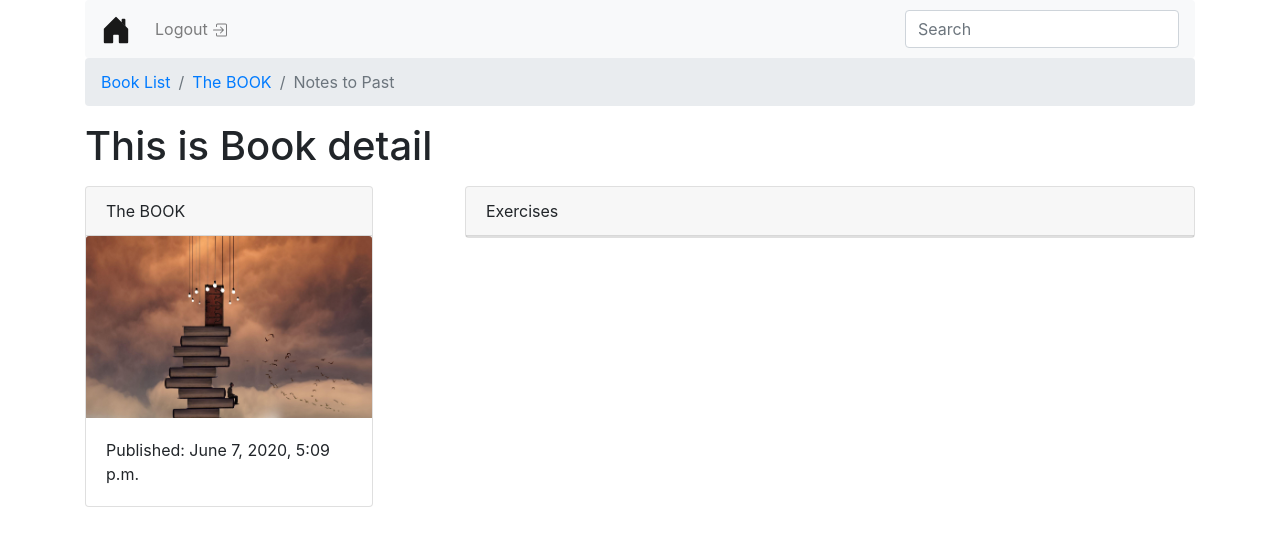
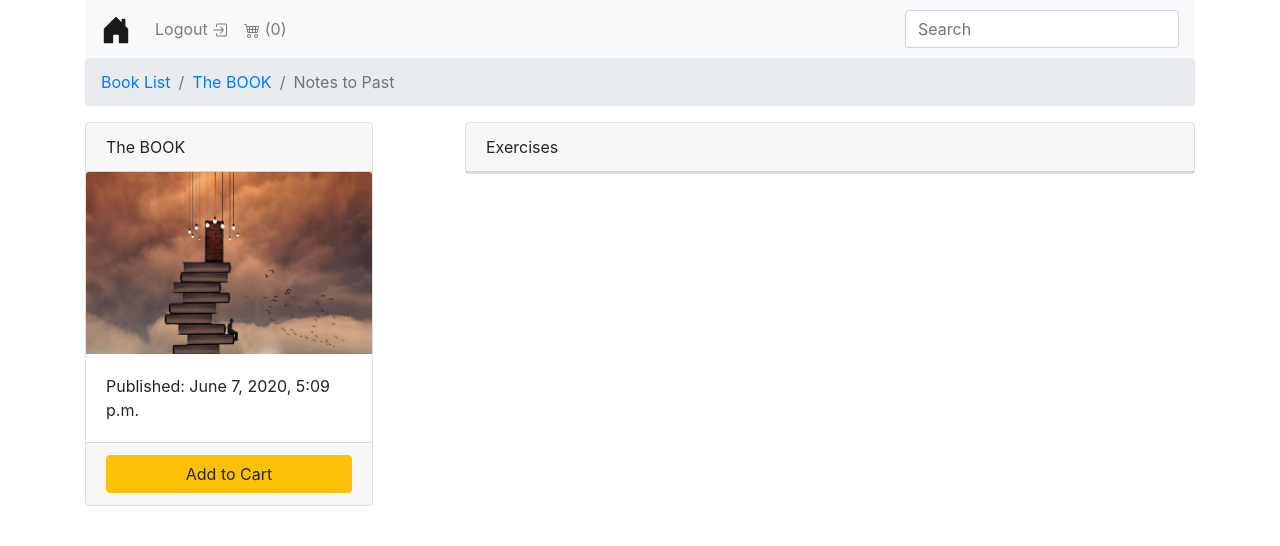
Before and after one commit to devsingh-code/django-digital-marketplace, a Django app: a page that uses templates/navbar.html in a window 1280 px wide. Shown: the top 546 px of the page. Run offline with Django 3.2, Linux system fonts and the light colour scheme; a user stored in the database is signed in; data comes from the database, SQL or seed files in the repository; both versions use the stored data as it was after the commit; data that the repository does not hold is empty; some libraries are stand-ins or nearby versions.

Commit message:
Added custom template tag for cart

```diff
--- a/books/models.py
+++ b/books/models.py
@@ -20,7 +20,7 @@ Author--
 '''
 
 class UserLibrary(models.Model):
-    books = models.ManyToManyField('Book')
+    books = models.ManyToManyField('Book', blank=True)
     user = models.OneToOneField(settings.AUTH_USER_MODEL, on_delete=models.CASCADE)
 
     def __str__(self):
--- a/books/views.py
+++ b/books/views.py
@@ -1,8 +1,29 @@
+'''from used to import django librarys'''
+
 from django.shortcuts import render, get_object_or_404
-from .models import Book, Chapter,Exercise
+from .models import Book, Chapter, Exercise
 from django.http import  Http404
 from shopping_cart.models import Order, OrderItem
 # Create your views here.
+
+OWNED ='owned'
+IN_CART ='in_cart'
+NOT_IN_CART='not_in_cart'
+
+def check_book_relationship(request, book):
+    if book in request.user.userlibrary.books.all():
+        return OWNED
+
+    order_qs = Order.objects.filter(user=request.user)
+    if order_qs.exists():
+        order = order_qs[0]
+        order_item_qs = OrderItem.objects.filter(book=book)
+        if order_item_qs.exists():
+            order_item = order_item_qs[0]
+            if order_item in order.items.all():
+                return IN_CART
+    return NOT_IN_CART
+
 
 def book_list(request):
     '''display list of the books'''
@@ -11,25 +32,16 @@ def book_list(request):
         'queryset': queryset
     }
 
-    return render (request, 'book_list.html',context)
+    return render (request, 'book_list.html', context)
 
 
 def book_detail(request, slug):
     '''display list of chapters in book and other info regarding book'''
     book = get_object_or_404(Book, slug = slug)
-    order_qs = Order.objects.filter(user=request.user)
-    book_is_in_cart = False
-    if order_qs.exists():
-        order = order_qs[0]
-        order_item_qs = OrderItem.objects.filter(book=book)
-        if order_item_qs.exists():
-            order_item = order_item_qs[0]
-            if order_item in order.items.all():
-                book_is_in_cart =True
-
+    book_status = check_book_relationship(request,book)
     context ={
         'book': book,
-        'in_cart' : book_is_in_cart
+        'book_status' : book_status
     }
     return render(request, 'book_detail.html', context)
 
@@ -39,10 +51,12 @@ def chapter_detail(request, book_slug, chapter_number):
     chapter_qs = Chapter.objects \
         .filter(book__slug=book_slug) \
         .filter(chapter_number=chapter_number)
-
+    chapter = chapter_qs[0]
+    book_status = book_status = check_book_relationship(request,chapter.book)
     if chapter_qs.exists():
         context = {
-            'chapter': chapter_qs[0]
+            'chapter': chapter,
+            'book_status': book_status
         }
         return render(request,"chapter_detail.html",context)
     return Http404
@@ -53,10 +67,12 @@ def exercise_detail(request, book_slug, chapter_number, exercise_number):
         .filter(chapter__book__slug=book_slug) \
         .filter(chapter__chapter_number=chapter_number) \
         .filter(exercise_number=exercise_number)
-
+    exercise =exercise_qs[0]
+    book_status = book_status = check_book_relationship(request,exercise.chapter.book)
     if exercise_qs.exists():
         context = {
-            'exercise': exercise_qs[0]
+            'exercise': exercise,
+            'book_status': book_status
         }
         return render(request,"exercise_detail.html",context)
     return Http404
--- /dev/null
+++ b/shopping_cart/templatetags/cart_template_tags.py
@@ -0,0 +1,13 @@
+
+from django import template
+from shopping_cart.models import Order
+
+register =template.Library()
+
+@register.filter
+def cart_item_count(user):
+    if user.is_authenticated:
+        qs = Order.objects.filter(user=user, is_ordered=False)
+        if qs.exists():
+            return qs[0].items.count()
+    return 0
--- /dev/null
+++ b/templates/book_snippet.html
@@ -0,0 +1,30 @@
+
+<div class="card" style="width: 18rem;">
+  <div class="card-header">
+    {{book.title}}
+  </div>
+    <img src="{{book.cover.url}}" class="card-img-top" alt="...">
+    <div class="card-body">
+      <p class="card-text">Published: {{book.publication_date}}</p>
+    </div>
+
+    {% if book_status != 'owned'  %}
+      <div class="card-footer">
+          {% if book_status == 'in_cart' %}
+
+          <a href="{% url 'cart:remove-from-cart' book.slug %}"class="btn btn-secondary btn-block">
+            Remove from Cart
+          </a>
+
+          {% else %}
+
+          <a href="{% url 'cart:add-to-cart' book.slug %}" class="btn btn-warning btn-block">
+            Add to Cart
+          </a>
+
+          {% endif %}
+    </div>
+    {% endif %}
+
+
+</div>
--- a/templates/chapter_detail.html
+++ b/templates/chapter_detail.html
@@ -17,20 +17,12 @@
 
 {% block content %}
 
-<h1>This is Book detail</h1>
-  <p>{{ book }} </p>
+
 <div class="row">
   <main class="col-md-4">
 
-      <div class="card" style="width: 18rem;">
-        <div class="card-header">
-          {{chapter.book.title}}
-        </div>
-          <img src="{{chapter.book.cover.url}}" class="card-img-top" alt="...">
-          <div class="card-body">
-            <p class="card-text">Published: {{chapter.book.publication_date}}</p>
-          </div>
-      </div>
+{% include "book_snippet.html" with book=chapter.book %}
+
 
   </main>
 
--- a/templates/navbar.html
+++ b/templates/navbar.html
@@ -1,3 +1,5 @@
+{% load cart_template_tags %}
+
 
   <nav class="navbar navbar-expand-lg navbar-light bg-light rounded">
     <a class="navbar-brand" href="{% url 'books:book-list' %}">
@@ -20,6 +22,14 @@
                   <path fill-rule="evenodd" d="M1 8a.5.5 0 0 1 .5-.5h9a.5.5 0 0 1 0 1h-9A.5.5 0 0 1 1 8z"/>
                   <path fill-rule="evenodd" d="M13.5 14.5A1.5 1.5 0 0 0 15 13V3a1.5 1.5 0 0 0-1.5-1.5h-8A1.5 1.5 0 0 0 4 3v1.5a.5.5 0 0 0 1 0V3a.5.5 0 0 1 .5-.5h8a.5.5 0 0 1 .5.5v10a.5.5 0 0 1-.5.5h-8A.5.5 0 0 1 5 13v-1.5a.5.5 0 0 0-1 0V13a1.5 1.5 0 0 0 1.5 1.5h8z"/>
                 </svg>
+              </a>
+            </li>
+            <li class="nav-item">
+              <a class="nav-link" href="#">
+                <svg class="bi bi-cart4" width="1em" height="1em" viewBox="0 0 16 16" fill="currentColor" xmlns="http://www.w3.org/2000/svg">
+                  <path fill-rule="evenodd" d="M0 2.5A.5.5 0 0 1 .5 2H2a.5.5 0 0 1 .485.379L2.89 4H14.5a.5.5 0 0 1 .485.621l-1.5 6A.5.5 0 0 1 13 11H4a.5.5 0 0 1-.485-.379L1.61 3H.5a.5.5 0 0 1-.5-.5zM3.14 5l.5 2H5V5H3.14zM6 5v2h2V5H6zm3 0v2h2V5H9zm3 0v2h1.36l.5-2H12zm1.11 3H12v2h.61l.5-2zM11 8H9v2h2V8zM8 8H6v2h2V8zM5 8H3.89l.5 2H5V8zm0 5a1 1 0 1 0 0 2 1 1 0 0 0 0-2zm-2 1a2 2 0 1 1 4 0 2 2 0 0 1-4 0zm9-1a1 1 0 1 0 0 2 1 1 0 0 0 0-2zm-2 1a2 2 0 1 1 4 0 2 2 0 0 1-4 0z"/>
+                </svg>
+                ({{request.user|cart_item_count}})
               </a>
             </li>
         {% else %}
```
Also changed, not shown: templates/book_detail.html (+2 -26 lines), templates/exercise_detail.html (+2 -10 lines), books/migrations/0004_auto_20200611_2307.py (added), db.sqlite3.
